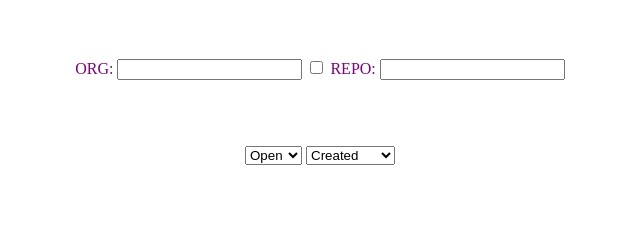
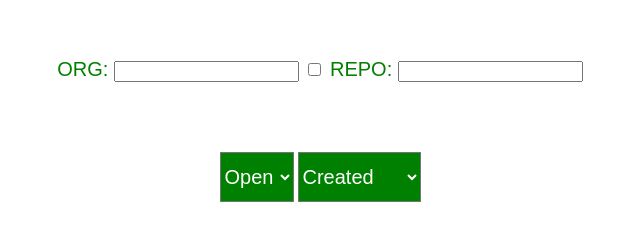
Before and after one commit to TheFlash98/Fissues, a plain HTML site: page index.html in a window 1280 px wide. Shown: the whole page, without its empty margins (320-960 px from the left). Drawn offline with Linux system fonts and the light colour scheme.

Commit message:
Correct values of the first dropdown

```diff
--- a/index.html
+++ b/index.html
@@ -11,17 +11,18 @@
     </center>
 
     </div>
+
     <center>
 
-    <select>
+    <select class="dropdown">
 
-        <option value="volvo">Open</option>
-        <option value="saab">Close</option>
-        <option value="mercedes">All</option>
+        <option value="open">Open</option>
+        <option value="close">Close</option>
+        <option value="all">All</option>
 
     </select>
 
-    <select>
+    <select class="dropdown">
 
         <option value="created">Created</option>
         <option value="updated">Updated</option>
@@ -34,5 +35,4 @@
     </center>
 
 
-
 </html>
--- a/style.css
+++ b/style.css
@@ -1,6 +1,16 @@
 
 .container {
-	color: purple;
+	color: green;
 	position: center;
 	padding: 50px;
+	font-family: sans-serif;
+	font-size: 20px;
 }
+
+.dropdown{
+	height: 50px;
+	background-color: green;
+	color: white;
+	font-family: sans-serif;
+	font-size: 20px;
+}
```
